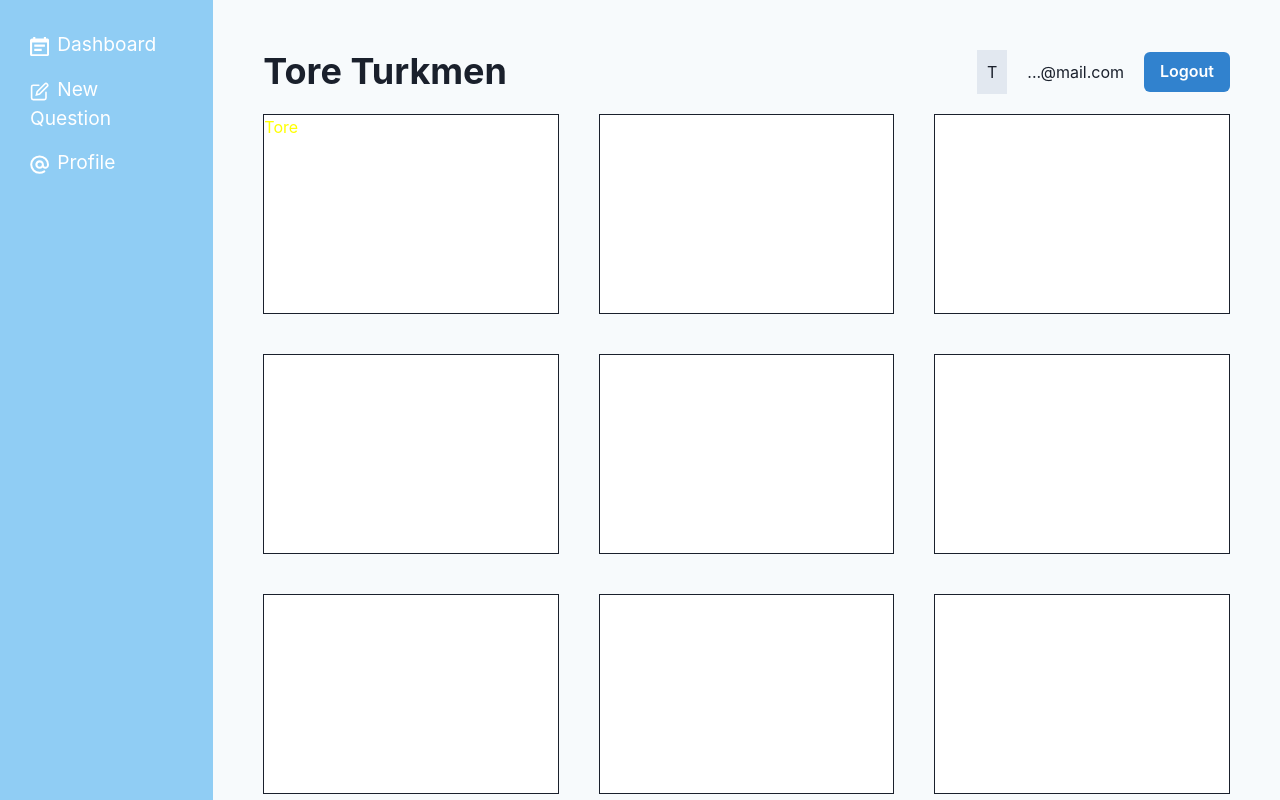
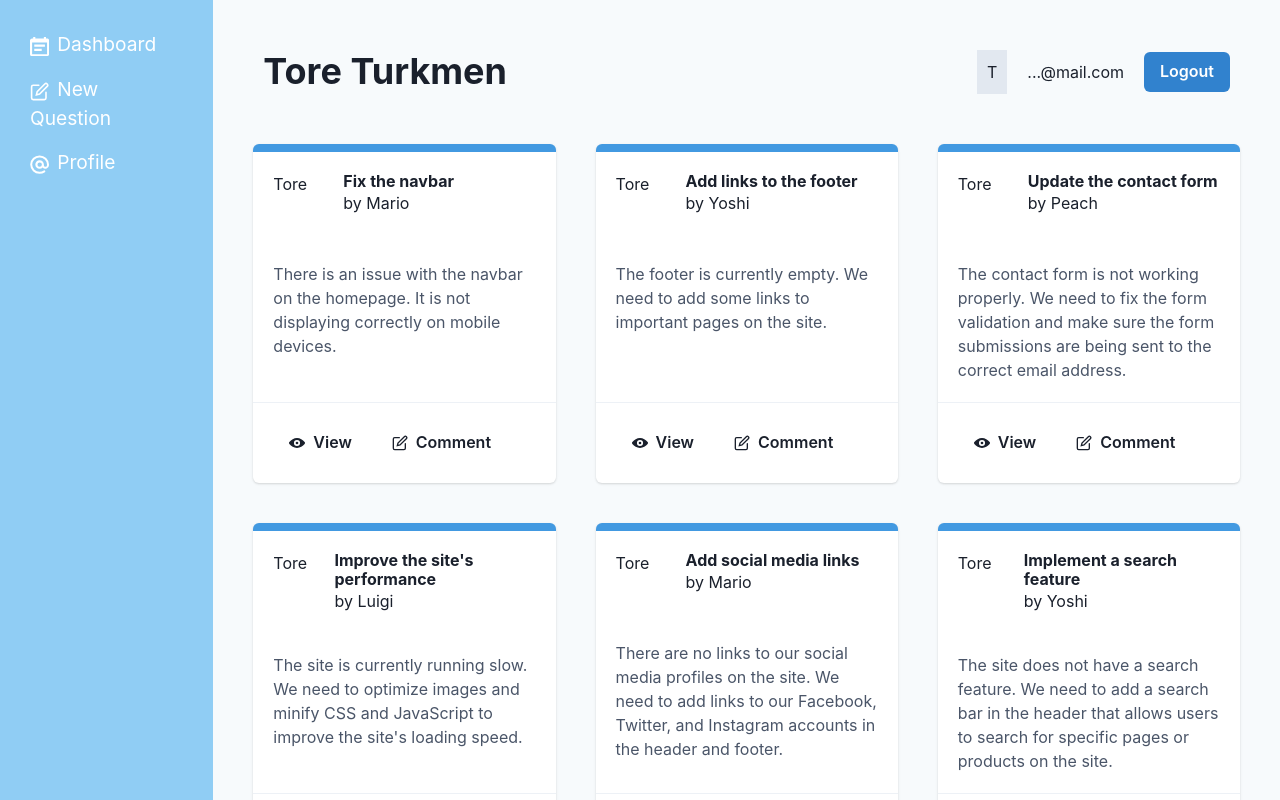
Before and after one commit to ToreTurkmen/Chakra-Project, a React (Vite) app: page / in a window 1280 px wide. Shown: the top 800 px of the page. Built offline with nearby package versions, Linux system fonts and the light colour scheme; data requests are answered from the project's data file.

Commit message:
created card component

```diff
--- a/src/App.jsx
+++ b/src/App.jsx
@@ -7,7 +7,7 @@ import {
 
 // layouts and pages
 import RootLayout from './layouts/RootLayout'
-import Dashboard from './pages/Dashboard'
+import Dashboard, { tasksLoader } from './pages/Dashboard'
 import Create from './pages/Create'
 import Profile from './pages/Profile'
 
@@ -15,7 +15,7 @@ import Profile from './pages/Profile'
 const router = createBrowserRouter(
   createRoutesFromElements(
     <Route path="/" element={<RootLayout />}>
-      <Route index element={<Dashboard />} />
+      <Route index element={<Dashboard />} loader={tasksLoader}/>
       <Route path="create" element={<Create />} />
       <Route path="profile" element={<Profile />} />
     </Route>
--- a/src/components/Navbar.jsx
+++ b/src/components/Navbar.jsx
@@ -3,7 +3,7 @@ import React from 'react'
 
 export default function Navbar() {
   return (
-    <Flex as="nav" p="10px" alignItems="center" >
+    <Flex as="nav" p="10px" mb="40px" alignItems="center" >
       <Heading as="h1">Tore Turkmen</Heading>
 
       <Spacer />
--- a/src/pages/Dashboard.jsx
+++ b/src/pages/Dashboard.jsx
@@ -1,26 +1,52 @@
-import { Box, SimpleGrid, Text} from "@chakra-ui/react";
+import { EditIcon, ViewIcon } from "@chakra-ui/icons";
+import { Box, Card, CardBody, CardFooter, CardHeader, Heading, SimpleGrid, Text, Flex, HStack, Button, Divider} from "@chakra-ui/react";
+import { useLoaderData } from "react-router-dom";
 
 export default function Dashboard() {
 
+  const tasks = useLoaderData()
 
   return (
-    <SimpleGrid p="10px" spacing={10} minChildWidth="250px">
-      <Box bg="white" h="200px" border="1px solid">
-        <Text color={{base: 'black', md: 'blue', lg: 'yellow ' }}>Tore</Text>
-      </Box>
-      <Box bg="white" h="200px" border="1px solid"></Box>
-      <Box bg="white" h="200px" border="1px solid"></Box>
-      <Box bg="white" h="200px" border="1px solid"></Box>
+    <SimpleGrid  spacing={10} minChildWidth="300px">
+      {tasks && tasks.map(task =>(
+        // <div key={task.id}>{task.title}</div>
+        <Card key={task.id} borderTop="8px" borderColor='blue.400' bg="white">
+          <CardHeader>
+              <Flex gap='5'>
+                <Box w='50px' h='50px'>
+                  <Text>Tore</Text>
+                </Box>
+                <Box>
+                  <Heading as='h3' size='sm'>{task.title}</Heading>
+                  <Text>by {task.author}</Text>
+                </Box>
+              </Flex>
 
-      <Box bg="white" h="200px" border="1px solid"></Box>
-      <Box bg="white" h="200px" border="1px solid"></Box>
-      <Box bg="white" h="200px" border="1px solid"></Box>
-      <Box bg="white" h="200px" border="1px solid"></Box>
+          </CardHeader>
+          <CardBody color="gray.600">
+            <Text>{task.description}</Text>
+          </CardBody>
 
-      <Box bg="white" h="200px" border="1px solid"></Box>
-      <Box bg="white" h="200px" border="1px solid"></Box>
-      <Box bg="white" h="200px" border="1px solid"></Box>
-      <Box bg="white" h="200px" border="1px solid"></Box>
+          <Divider borderColor='gray.200'/>
+
+          <CardFooter>
+           <HStack>
+              <Button variant='ghost' leftIcon={<ViewIcon />}>
+                  View
+              </Button>
+              <Button variant='ghost'  leftIcon={<EditIcon />}>
+                  Comment
+              </Button>
+           </HStack>
+          </CardFooter>
+        </Card>
+      ))}
     </SimpleGrid>
   )
 }
+export const tasksLoader = async () => {
+
+  const res = await fetch('http://localhost:3000/tasks')
+
+  return res.json()
+}
```
